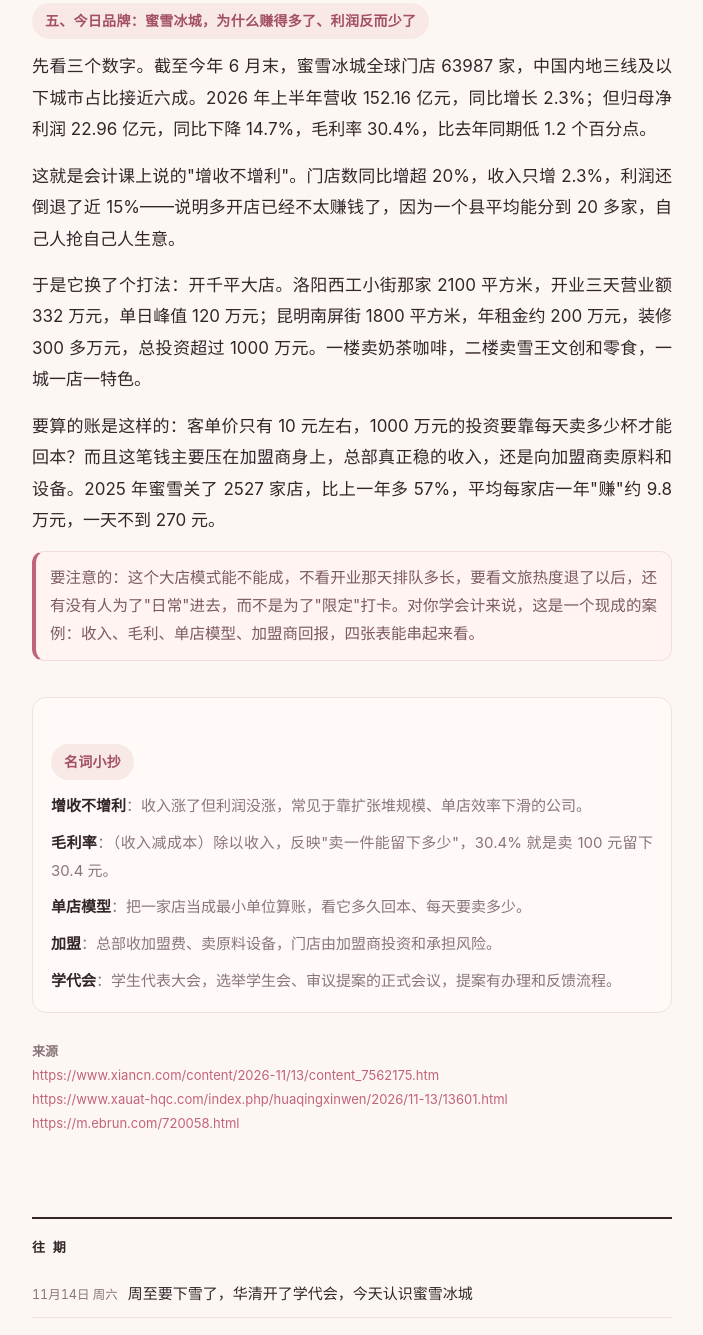
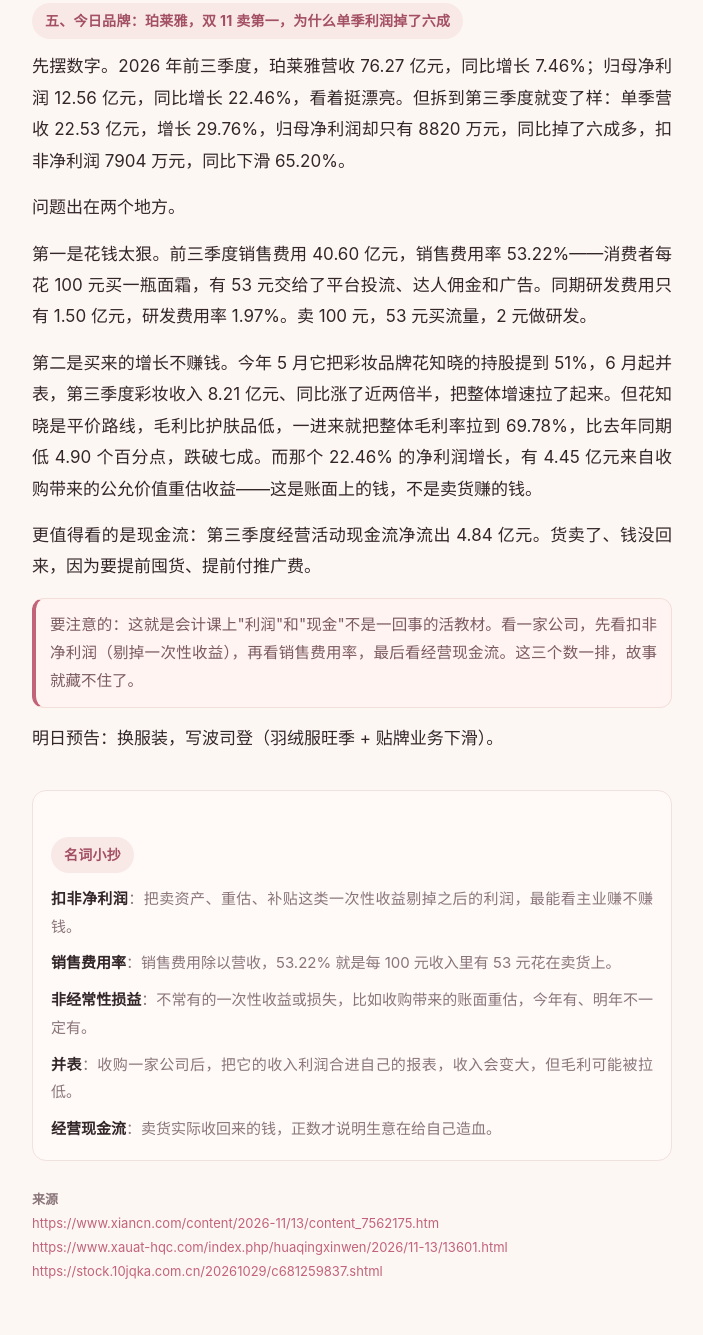
Before and after one commit to sunzhengyang2026/zaobao-hot, a plain HTML site: page index.html in a window 1280 px wide. Shown: the part 1425-2760 px from the top of the page, without its empty margins (288-991 px from the left). Drawn offline with Linux system fonts and the light colour scheme.

Commit message:
早报更新 2026-11-14 11:43

```diff
--- a/index.html
+++ b/index.html
@@ -2,7 +2,7 @@
 <html lang="zh-CN"><head>
 <meta charset="utf-8">
 <meta name="viewport" content="width=device-width,initial-scale=1,viewport-fit=cover">
-<title>周至要下雪了，华清开了学代会，今天认识蜜雪冰城 · 热搜</title>
+<title>周至要下雪了，华清开了学代会，今天拆珀莱雅 · 热搜</title>
 <meta name="theme-color" content="#16130f">
 <link rel="manifest" href="manifest.webmanifest">
 <style>
@@ -52,29 +52,31 @@ p.why{background:#fff4f1;border:1px solid #f4ded9;border-left:4px solid var(--ac
 </style>
 </head><body><div class="wrap">
 <div class="masthead"><span class="brand">热搜 · MORNING BRIEF</span><span class="date">11月14日 周六</span></div>
-<h1 class="headline">周至要下雪了，华清开了学代会，今天认识蜜雪冰城</h1>
+<h1 class="headline">周至要下雪了，华清开了学代会，今天拆珀莱雅</h1>
 <h2>一、天气：15—16 日雨雪最集中，周至高海拔有大到暴雪</h2>
 <p>11 月 14 日至 18 日，陕西全省有一次大范围雨雪、强降温、大风过程。降水集中在 15 日至 16 日，秦岭山区普降中到大雪，西安长安、鄠邑、蓝田、周至等高海拔区域局地有大到暴雪。关中过程降温 6 至 10℃，气温低点在 18 日清晨，关中南部最低 0 至 2℃；17 日全省大部有 4 至 5 级偏北风，阵风 7 级以上。</p>
 <p class="why">要注意的：楼观校区就在周至，靠山。这两天如果要进山或者走国道，尽量避开 15 至 16 日；县城里主要是雨，但早晚温差拉大，厚外套该拿出来了。</p>
 <h2>二、学校的事：第二十二次学代会闭幕，收到提案 379 件</h2>
 <p>11 月 12 日至 13 日，西安建筑科技大学华清学院第二十二次学生代表大会召开。130 名正式代表通过资格审查，大会审议了学生会工作报告和章程，以无记名差额投票选出新一届学生会主席团。本次共收到提案 379 件，经审核论证提取有效提案 282 件，覆盖教育教学、校园文化、后勤保障、权益维护四类，学校提出"一事一案、实地调研、建议可落地"。</p>
-<p class="why">要注意的：282 件有效提案里，如果有你关心的（比如食堂、宿舍热水、自习室开放时间），可以去找本院的代表问进度。提案不是投票就完事，它有"征集—办理—反馈—改进"的闭环。</p>
+<p class="why">要注意的：282 件有效提案里，如果有你关心的（食堂、宿舍热水、自习室开放时间），可以去找本院的代表问进度。提案不是投票就完事，它有"征集—办理—反馈—改进"的闭环。</p>
 <h2>三、热搜上的三件轻松事</h2>
 <p>11 月 13 日，速度滑冰世界杯北京站男子 1000 米，宁忠岩以 1 分 07 秒 43 刷新"冰丝带"场地纪录夺金。中国足协宣布聘任常卫魏为国家女足主教练。2026 电影年度票房含预售突破 319 亿元，本周全国院线收入 8900 万元，周票房前三分别是《神探之痕迹》《无可替代的你》《生化危机：爆发夜》。</p>
 <p class="why">要注意的：网传类的瓜我不写，怕给你带错节奏。想看哪部电影，可以让我帮你查排片和口碑。</p>
 <h2>四、一条跟"边界"有关的新闻</h2>
 <p>11 月 13 日，国家卫健委明确表示，我国严禁任何形式的代孕，组织代孕属于违法犯罪行为，"代孕协议"不受法律保护，参与者还可能被追责。</p>
 <p class="why">要注意的：重点不是"禁止"，而是"签了也没用"。任何把身体当交易的说法，法律上都不站你这边。</p>
-<h2>五、今日品牌：蜜雪冰城，为什么赚得多了、利润反而少了</h2>
-<p>先看三个数字。截至今年 6 月末，蜜雪冰城全球门店 63987 家，中国内地三线及以下城市占比接近六成。2026 年上半年营收 152.16 亿元，同比增长 2.3%；但归母净利润 22.96 亿元，同比下降 14.7%，毛利率 30.4%，比去年同期低 1.2 个百分点。</p>
-<p>这就是会计课上说的"增收不增利"。门店数同比增超 20%，收入只增 2.3%，利润还倒退了近 15%——说明多开店已经不太赚钱了，因为一个县平均能分到 20 多家，自己人抢自己人生意。</p>
-<p>于是它换了个打法：开千平大店。洛阳西工小街那家 2100 平方米，开业三天营业额 332 万元，单日峰值 120 万元；昆明南屏街 1800 平方米，年租金约 200 万元，装修 300 多万元，总投资超过 1000 万元。一楼卖奶茶咖啡，二楼卖雪王文创和零食，一城一店一特色。</p>
-<p>要算的账是这样的：客单价只有 10 元左右，1000 万元的投资要靠每天卖多少杯才能回本？而且这笔钱主要压在加盟商身上，总部真正稳的收入，还是向加盟商卖原料和设备。2025 年蜜雪关了 2527 家店，比上一年多 57%，平均每家店一年"赚"约 9.8 万元，一天不到 270 元。</p>
-<p class="why">要注意的：这个大店模式能不能成，不看开业那天排队多长，要看文旅热度退了以后，还有没有人为了"日常"进去，而不是为了"限定"打卡。对你学会计来说，这是一个现成的案例：收入、毛利、单店模型、加盟商回报，四张表能串起来看。</p>
-<div class="gloss"><h2>名词小抄</h2><p><b>增收不增利</b>：收入涨了但利润没涨，常见于靠扩张堆规模、单店效率下滑的公司。</p><p><b>毛利率</b>：（收入减成本）除以收入，反映"卖一件能留下多少"，30.4% 就是卖 100 元留下 30.4 元。</p><p><b>单店模型</b>：把一家店当成最小单位算账，看它多久回本、每天要卖多少。</p><p><b>加盟</b>：总部收加盟费、卖原料设备，门店由加盟商投资和承担风险。</p><p><b>学代会</b>：学生代表大会，选举学生会、审议提案的正式会议，提案有办理和反馈流程。</p></div>
-<div class="src"><b>来源</b><div><a href="https://www.xiancn.com/content/2026-11/13/content_7562175.htm" target="_blank" rel="noopener">https://www.xiancn.com/content/2026-11/13/content_7562175.htm</a></div><div><a href="https://www.xauat-hqc.com/index.php/huaqingxinwen/2026/11-13/13601.html" target="_blank" rel="noopener">https://www.xauat-hqc.com/index.php/huaqingxinwen/2026/11-13/13601.html</a></div><div><a href="https://m.ebrun.com/720058.html" target="_blank" rel="noopener">https://m.ebrun.com/720058.html</a></div></div>
+<h2>五、今日品牌：珀莱雅，双 11 卖第一，为什么单季利润掉了六成</h2>
+<p>先摆数字。2026 年前三季度，珀莱雅营收 76.27 亿元，同比增长 7.46%；归母净利润 12.56 亿元，同比增长 22.46%，看着挺漂亮。但拆到第三季度就变了样：单季营收 22.53 亿元，增长 29.76%，归母净利润却只有 8820 万元，同比掉了六成多，扣非净利润 7904 万元，同比下滑 65.20%。</p>
+<p>问题出在两个地方。</p>
+<p>第一是花钱太狠。前三季度销售费用 40.60 亿元，销售费用率 53.22%——消费者每花 100 元买一瓶面霜，有 53 元交给了平台投流、达人佣金和广告。同期研发费用只有 1.50 亿元，研发费用率 1.97%。卖 100 元，53 元买流量，2 元做研发。</p>
+<p>第二是买来的增长不赚钱。今年 5 月它把彩妆品牌花知晓的持股提到 51%，6 月起并表，第三季度彩妆收入 8.21 亿元、同比涨了近两倍半，把整体增速拉了起来。但花知晓是平价路线，毛利比护肤品低，一进来就把整体毛利率拉到 69.78%，比去年同期低 4.90 个百分点，跌破七成。而那个 22.46% 的净利润增长，有 4.45 亿元来自收购带来的公允价值重估收益——这是账面上的钱，不是卖货赚的钱。</p>
+<p>更值得看的是现金流：第三季度经营活动现金流净流出 4.84 亿元。货卖了、钱没回来，因为要提前囤货、提前付推广费。</p>
+<p class="why">要注意的：这就是会计课上"利润"和"现金"不是一回事的活教材。看一家公司，先看扣非净利润（剔掉一次性收益），再看销售费用率，最后看经营现金流。这三个数一排，故事就藏不住了。</p>
+<p>明日预告：换服装，写波司登（羽绒服旺季 + 贴牌业务下滑）。</p>
+<div class="gloss"><h2>名词小抄</h2><p><b>扣非净利润</b>：把卖资产、重估、补贴这类一次性收益剔掉之后的利润，最能看主业赚不赚钱。</p><p><b>销售费用率</b>：销售费用除以营收，53.22% 就是每 100 元收入里有 53 元花在卖货上。</p><p><b>非经常性损益</b>：不常有的一次性收益或损失，比如收购带来的账面重估，今年有、明年不一定有。</p><p><b>并表</b>：收购一家公司后，把它的收入利润合进自己的报表，收入会变大，但毛利可能被拉低。</p><p><b>经营现金流</b>：卖货实际收回来的钱，正数才说明生意在给自己造血。</p></div>
+<div class="src"><b>来源</b><div><a href="https://www.xiancn.com/content/2026-11/13/content_7562175.htm" target="_blank" rel="noopener">https://www.xiancn.com/content/2026-11/13/content_7562175.htm</a></div><div><a href="https://www.xauat-hqc.com/index.php/huaqingxinwen/2026/11-13/13601.html" target="_blank" rel="noopener">https://www.xauat-hqc.com/index.php/huaqingxinwen/2026/11-13/13601.html</a></div><div><a href="https://stock.10jqka.com.cn/20261029/c681259837.shtml" target="_blank" rel="noopener">https://stock.10jqka.com.cn/20261029/c681259837.shtml</a></div></div>
 <div class="nav"><span></span></div>
-<div class="archive"><h3>往 期</h3><ul><li><span class="d">11月14日 周六</span><a href="issue-2026-11-14.html?v=1794656404">周至要下雪了，华清开了学代会，今天认识蜜雪冰城</a></li></ul></div>
+<div class="archive"><h3>往 期</h3><ul><li><span class="d">11月14日 周六</span><a href="issue-2026-11-14.html?v=1794656608">周至要下雪了，华清开了学代会，今天拆珀莱雅</a></li></ul></div>
 <footer>每天 07:00 更新 · 中国矿业大学 孙正阳 · 热点 · 民生 · 天气</footer>
 </div>
 <!-- sw disabled for cache freshness -->
```
